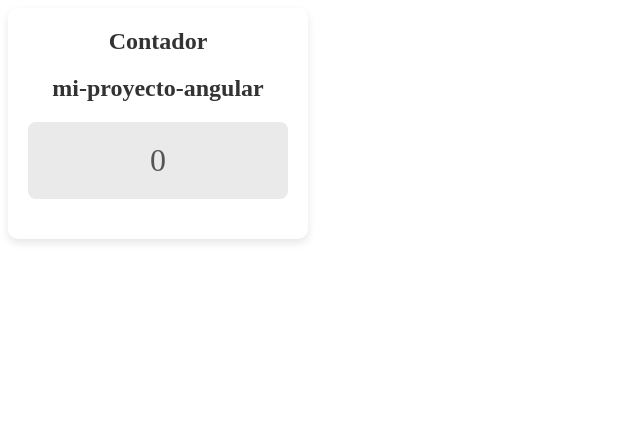
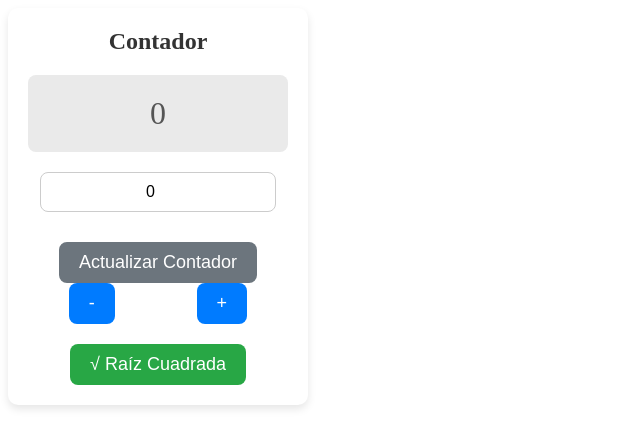
Before and after one commit to Pulgarin40/Contador-, an Angular app: page / in a window 1280 px wide. Shown: the top 448 px of the page, without its empty margins (0-640 px from the left). Built offline with nearby package versions, Linux system fonts and the light colour scheme.

Commit message:
Finalización de App

```diff
--- a/src/app/app.component.css
+++ b/src/app/app.component.css
@@ -4,14 +4,17 @@
   box-sizing: border-box;
 }
 
-html, body {
-  height: 100%;
-  margin: 0;
+body, html {
+  height: 100%;  /* Aseguramos que el body y html ocupen toda la pantalla */
+}
+
+body {
   font-family: 'Roboto', sans-serif;
   background-color: #f0f2f5;
   display: flex;
   justify-content: center;
   align-items: center;
+  height: 100vh;  /* Altura de la pantalla completa */
 }
 
 .counter-container {
@@ -21,9 +24,6 @@ html, body {
   box-shadow: 0 4px 8px rgba(0, 0, 0, 0.1);
   text-align: center;
   width: 300px;
-  display: flex;
-  flex-direction: column;
-  align-items: center;
 }
 
 h1 {
@@ -39,8 +39,6 @@ h1 {
   margin-bottom: 20px;
   font-size: 32px;
   color: #555;
-  width: 100%; /* Para que ocupe todo el ancho */
-  text-align: center; /* Para centrar el texto */
 }
 
 input[type="number"] {
@@ -56,7 +54,6 @@ input[type="number"] {
 .buttons {
   display: flex;
   justify-content: space-around;
-  width: 100%;
   margin-bottom: 20px;
 }
 
--- a/src/app/app.component.html
+++ b/src/app/app.component.html
@@ -1,10 +1,18 @@
 
 <div class="counter-container">
-    <h1>Contador</h1>
     <h1>{{ title }}</h1>
     <div class="display">
-        <span>{{ counter }}</span>
+      <span>{{ counter }}</span>
     </div>
 
+    <!-- Input para ingresar valor manualmente -->
+    <input [(ngModel)]="inputValue" type="number" placeholder="Ingresa un número">
+    <button class="btn" (click)="updateCounter(inputValue.toString())">Actualizar Contador</button>
 
+    <div class="buttons">
+      <button class="btn" (click)="decrement()">-</button>
+      <button class="btn" (click)="increment()">+</button>
+    </div>
+
+    <button class="btn sqrt" (click)="calculateSqrt()">√ Raíz Cuadrada</button>
 </div>
--- a/src/app/app.component.ts
+++ b/src/app/app.component.ts
@@ -1,30 +1,26 @@
 import { Component } from '@angular/core';
-import { RouterOutlet } from '@angular/router';
 import { FormsModule } from '@angular/forms';
 
 @Component({
   selector: 'app-root',
+  templateUrl: './app.component.html',
+  styleUrls: ['./app.component.css'],
   standalone: true,
-  imports: [RouterOutlet, FormsModule],
-  templateUrl: './app.component.html',
-  styleUrls: ['./app.component.css']
+  imports: [FormsModule]
 })
 export class AppComponent {
-  title = 'mi-proyecto-angular';
-  counter: number = 0;  // Inicializamos el contador en 0
-  inputValue: number = 0;  // Valor por defecto del input
+  title = 'Contador';
+  counter: number = 0;
+  inputValue: number = 0;
 
-  // Método para incrementar el contador
   increment() {
     this.counter++;
   }
 
-  // Método para decrementar el contador
   decrement() {
     this.counter--;
   }
 
-  // Método para calcular la raíz cuadrada
   calculateSqrt() {
     if (this.counter >= 0) {
       this.counter = Math.sqrt(this.counter);
@@ -33,7 +29,6 @@ export class AppComponent {
     }
   }
 
-  // Método para actualizar el contador con el valor ingresado
   updateCounter(value: string) {
     const parsedValue = parseInt(value, 10);
     if (!isNaN(parsedValue)) {
```
